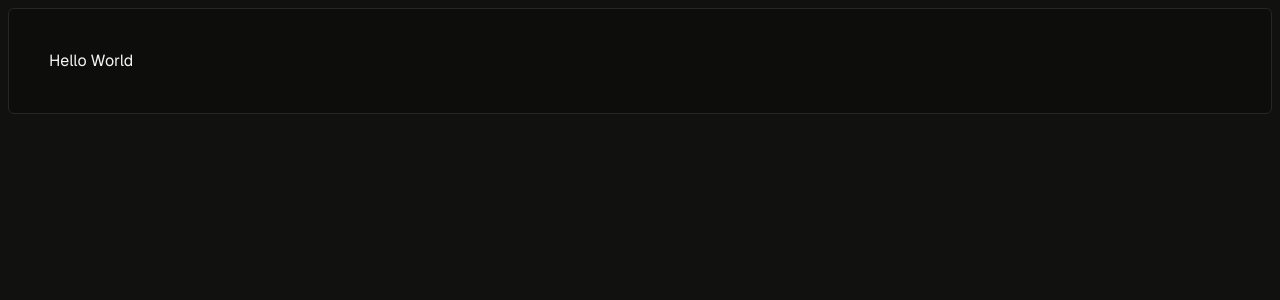
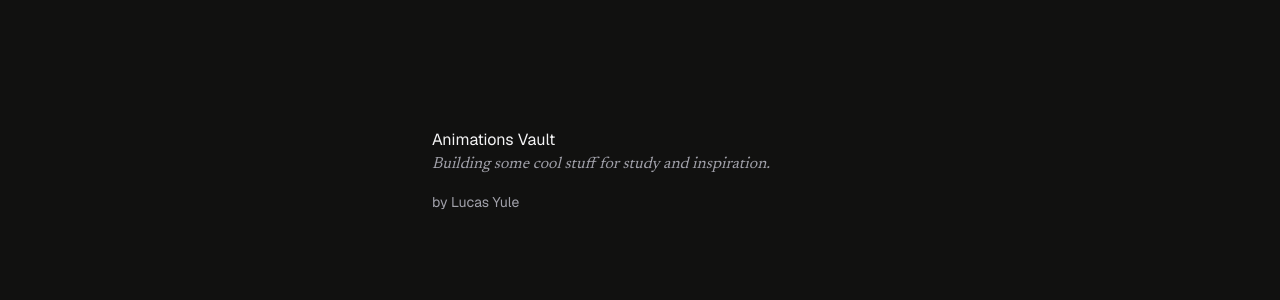
Before and after one commit to lucasyule2212/animations-vault, a Next.js app: page / in a window 1280 px wide. Shown: the top 300 px of the page. Built offline with nearby package versions, Linux system fonts and the light colour scheme.

Commit message:
feat(home-page): adding home-page folder + base component

```diff
--- /dev/null
+++ b/src/app/(home)/page.tsx
@@ -0,0 +1,9 @@
+import HeaderSection from './components/header-section'
+
+export default function Home() {
+  return (
+    <main className="flex w-screen flex-col rounded-md px-56 py-32 text-base text-accent">
+      <HeaderSection />
+    </main>
+  )
+}
--- a/src/app/page.tsx
+++ /dev/null
@@ -1,7 +0,0 @@
-export default function Home() {
-  return (
-    <div className="text-accent mx-2 mt-2 rounded-md border border-zinc-800 bg-zinc-950 p-10">
-      Hello World
-    </div>
-  )
-}
```
